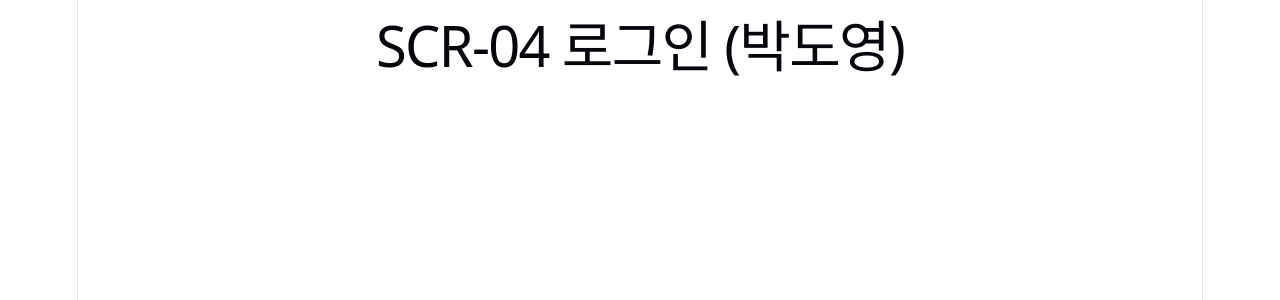
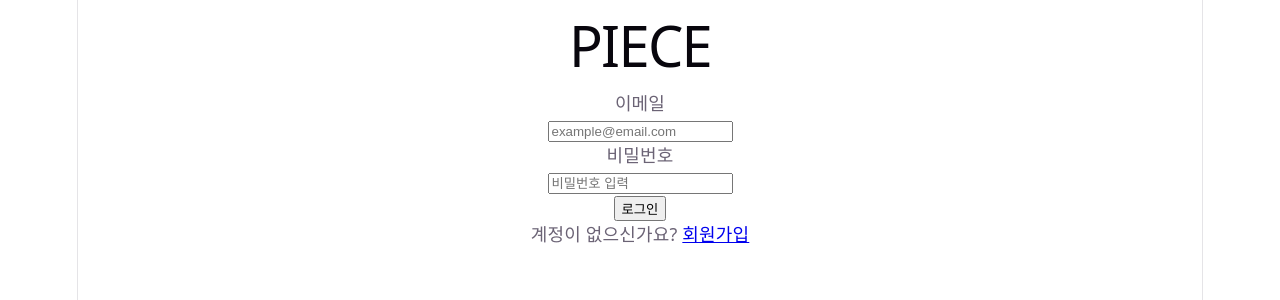
Before and after one commit to jeonghun-dev/PIECE-team-matching, a React app in the folder frontend/: page /login in a window 1280 px wide. Shown: the top 300 px of the page. Built offline with nearby package versions, Linux system fonts and the light colour scheme; no server answers; the HTML template or start-up script is replaced by a standard one.

Commit message:
feat: /login 페이지 기초 설계

```diff
--- a/frontend/src/pages/auth/LoginPage.jsx
+++ b/frontend/src/pages/auth/LoginPage.jsx
@@ -1,4 +1,97 @@
 // SCR-04 로그인 (박도영)
-export default function LoginPage() {
-  return <h1>SCR-04 로그인 (박도영)</h1>;
+import { useState } from 'react';
+import { useNavigate, useLocation, Link } from 'react-router-dom';
+import client from '../../api/client';
+import { useAuth } from '../../hooks/useAuth';
+
+function LoginPage() {
+  const [email, setEmail] = useState('');
+  const [password, setPassword] = useState('');
+  const [errorMessage, setErrorMessage] = useState('');
+  const [submitting, setSubmitting] = useState(false);
+
+  const { login } = useAuth();
+  const navigate = useNavigate();
+  const location = useLocation();
+
+  const handleSubmit = async (e) => {
+    e.preventDefault();
+    setErrorMessage('');
+
+    // 공백 검증
+    if (!email.trim()) {
+      setErrorMessage('이메일을 입력해주세요.');
+      return;
+    }
+    if (!password.trim()) {
+      setErrorMessage('비밀번호를 입력해주세요.');
+      return;
+    }
+
+    setSubmitting(true);
+    try {
+      const resp = await client.post('/auth/login', {
+        email: email.trim(),
+        password,
+      });
+
+      const { token, user } = resp.data.data;
+      login(token, user);
+
+      const from = location.state?.from || '/';
+      navigate(from, { replace: true });
+    } catch (error) {
+      const message =
+        error.response?.data?.message || '로그인 중 오류가 발생했습니다.';
+      setErrorMessage(message);
+    } finally {
+      setSubmitting(false);
+    }
+  };
+
+  return (
+    <div>
+      <h1>PIECE</h1>
+
+      <form onSubmit={handleSubmit} noValidate>
+        <div>
+          <label htmlFor="email">이메일</label>
+          <br />
+          <input
+            id="email"
+            type="email"
+            value={email}
+            onChange={(e) => setEmail(e.target.value)}
+            placeholder="example@email.com"
+          />
+        </div>
+
+        <div>
+          <label htmlFor="password">비밀번호</label>
+          <br />
+          <input
+            id="password"
+            type="password"
+            value={password}
+            onChange={(e) => setPassword(e.target.value)}
+            placeholder="비밀번호 입력"
+          />
+        </div>
+
+        {errorMessage && <p role="alert">{errorMessage}</p>}
+
+        <div>
+          <button type="submit" disabled={submitting}>
+            {submitting ? '처리 중…' : '로그인'}
+          </button>
+        </div>
+      </form>
+
+      <p>
+        계정이 없으신가요? <Link to="/signup">회원가입</Link>
+      </p>
+    </div>
+  );
 }
+
+export default LoginPage;
```
